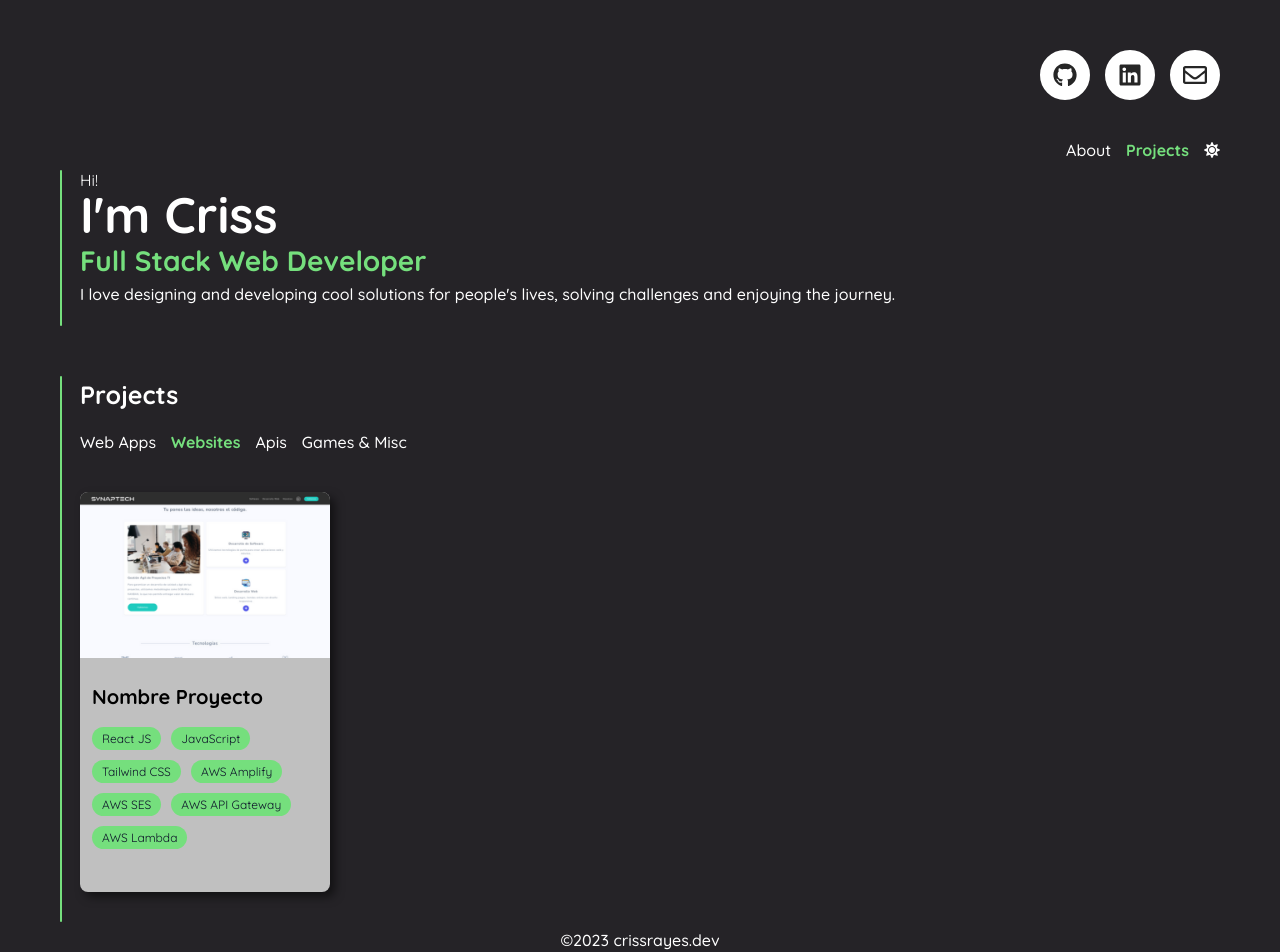
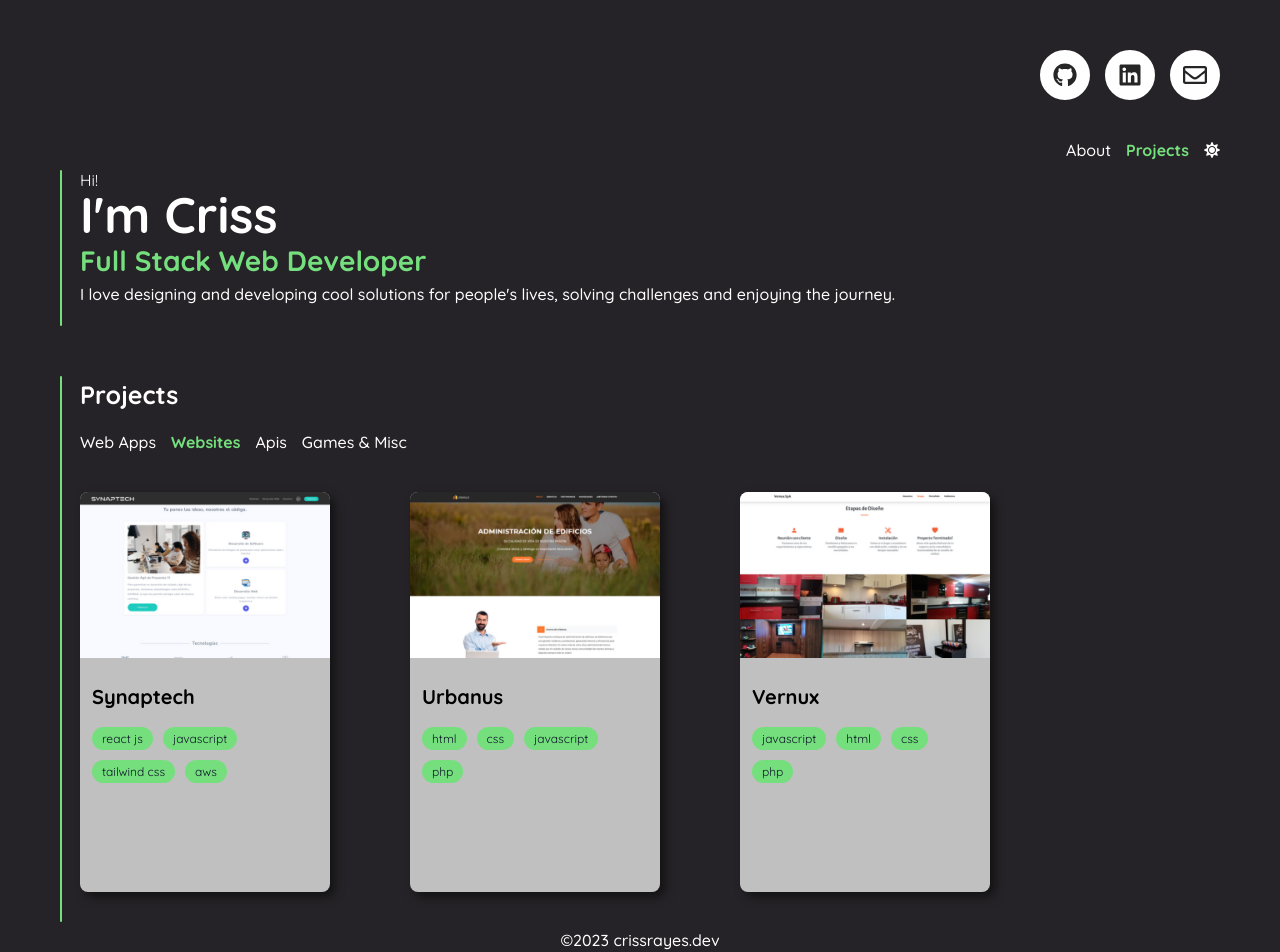
Before and after one commit to CrissRayes/portfolio2023, a React (Vite) app: page /projects/webs in a window 1280 px wide. Shown: the top 952 px of the page. Built offline with nearby package versions, Linux system fonts and the light colour scheme.

Commit message:
modify structure and dinamic render

```diff
--- a/index.html
+++ b/index.html
@@ -7,10 +7,6 @@
   <meta name="keywords" content="React JS, Javascript, Postgres, Node JS, Express">
   <meta name="author" content="CrissRayes">
   <meta name="viewport" content="width=device-width, initial-scale=1.0" />
-  <!-- Preload Images -->
-  <link rel="preload" href="/img/synaptech-web.png" as="image">
-  <link rel="preload" href="/img/urbanus-web.png" as="image">
-  <link rel="preload" href="/img/vernux-web.png" as="image">
   <!-- Icons -->
   <link rel="apple-touch-icon" sizes="180x180" href="/apple-touch-icon.png">
   <link rel="icon" type="image/png" sizes="32x32" href="/favicon-32x32.png">
--- a/package.json
+++ b/package.json
@@ -10,6 +10,7 @@
     "preview": "vite preview"
   },
   "dependencies": {
+    "axios": "^1.6.3",
     "react": "^18.2.0",
     "react-dom": "^18.2.0",
     "react-icons": "^4.11.0",
--- /dev/null
+++ b/src/data/data.js
@@ -0,0 +1,27 @@
+export const websites = [
+  {
+    id: 1,
+    title: 'Synaptech',
+    technologies: ['react js', 'javascript', 'tailwind css', 'aws'],
+    url: 'https://www.synaptech.cl',
+    img: '/img/synaptech-web.png',
+  },
+  {
+    id: 2,
+    title: 'Urbanus',
+    technologies: ['html', 'css', 'javascript', 'php'],
+    url: 'https://crissrayes.github.io/webUrbanus',
+    img: '/img/urbanus-web.png',
+  },
+  {
+    id: 3,
+    title: 'Vernux',
+    technologies: ['javascript', 'html', 'css', 'php'],
+    url: 'https://crissrayes.github.io/vernux',
+    img: '/img/vernux-web.png',
+  },
+];
+
+// export const webapps
+// export const apis
+// export const games
--- a/src/pages/WebSites.jsx
+++ b/src/pages/WebSites.jsx
@@ -1,26 +1,34 @@
+import { websites } from '../data/data';
+
 export const WebSites = () => {
   return (
     <div className='container-cards'>
-      <div className='card'>
+      {websites.map((website) => (
+        <div
+          className='card'
+          key={website.id}
+        >
           <img
             className='card-img'
-          src='/img/synaptech-web.png'
-          alt='Synaptech'
+            src={website.img}
+            alt={website.title}
             onClick={() => {
-            window.open('https://www.synaptech.cl', '_blank');
+              window.open(website.url, '_blank');
             }}
           />
           <div className='card-content'>
-          <h3>Nombre Proyecto</h3>
-          <span className='pill'>React JS</span>
-          <span className='pill'>JavaScript</span>
-          <span className='pill'>Tailwind CSS</span>
-          <span className='pill'>AWS Amplify</span>
-          <span className='pill'>AWS SES</span>
-          <span className='pill'>AWS API Gateway</span>
-          <span className='pill'>AWS Lambda</span>
+            <h3>{website.title}</h3>
+            {website.technologies.map((technology) => (
+              <span
+                className='pill'
+                key={technology}
+              >
+                {technology}
+              </span>
+            ))}
           </div>
         </div>
+      ))}
     </div>
   );
 };
--- a/src/styles/main.scss
+++ b/src/styles/main.scss
@@ -403,7 +403,7 @@ ul {
   transition: transform 0.3s ease;
 
   &:hover {
-    transform: translate(-5px, -5px);
+    transform: translateY(-3px);
   }
 
   &-img {
```
Also changed, not shown: src/components/Synaptech.jsx (deleted, +0 -46 lines), src/components/Urbanus.jsx (deleted, +0 -43 lines), src/components/Vernux.jsx (deleted, +0 -43 lines), 1 other file (tests, documents, lock files or other folders). Lines whose indentation alone changed are shown as unchanged.
